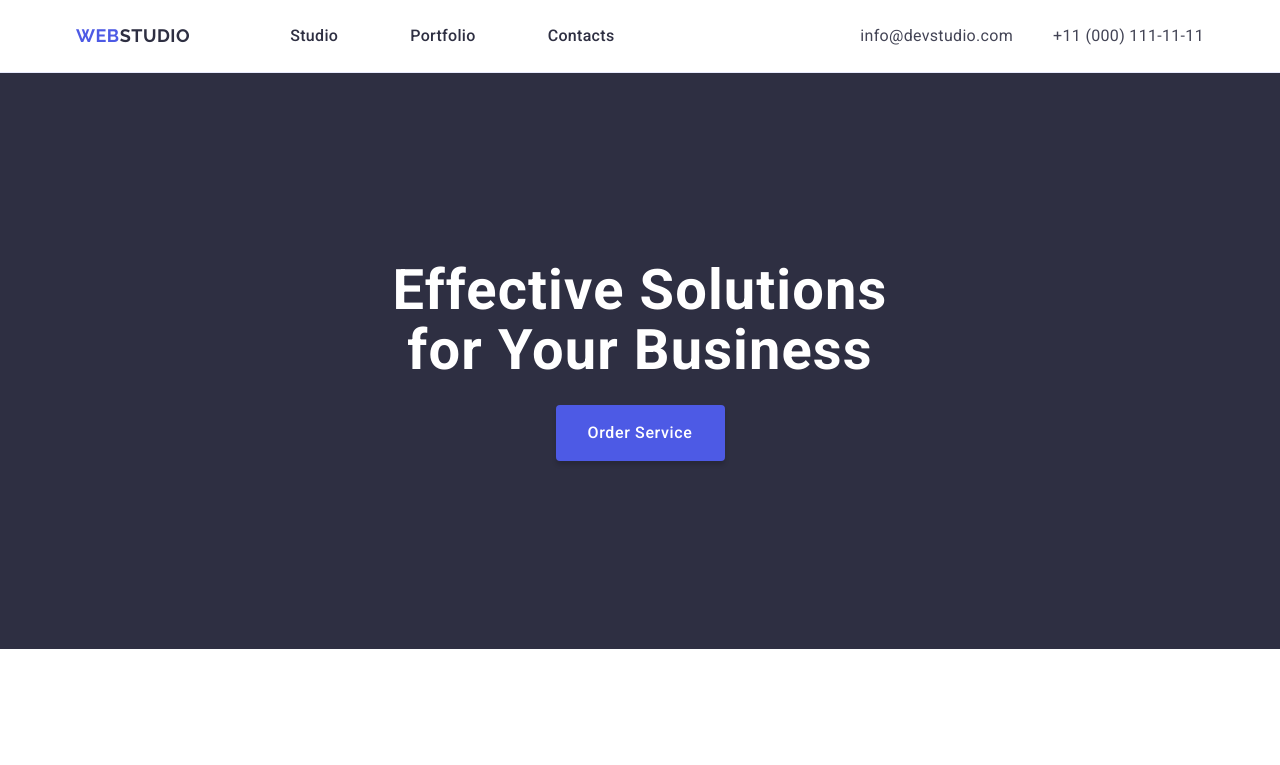
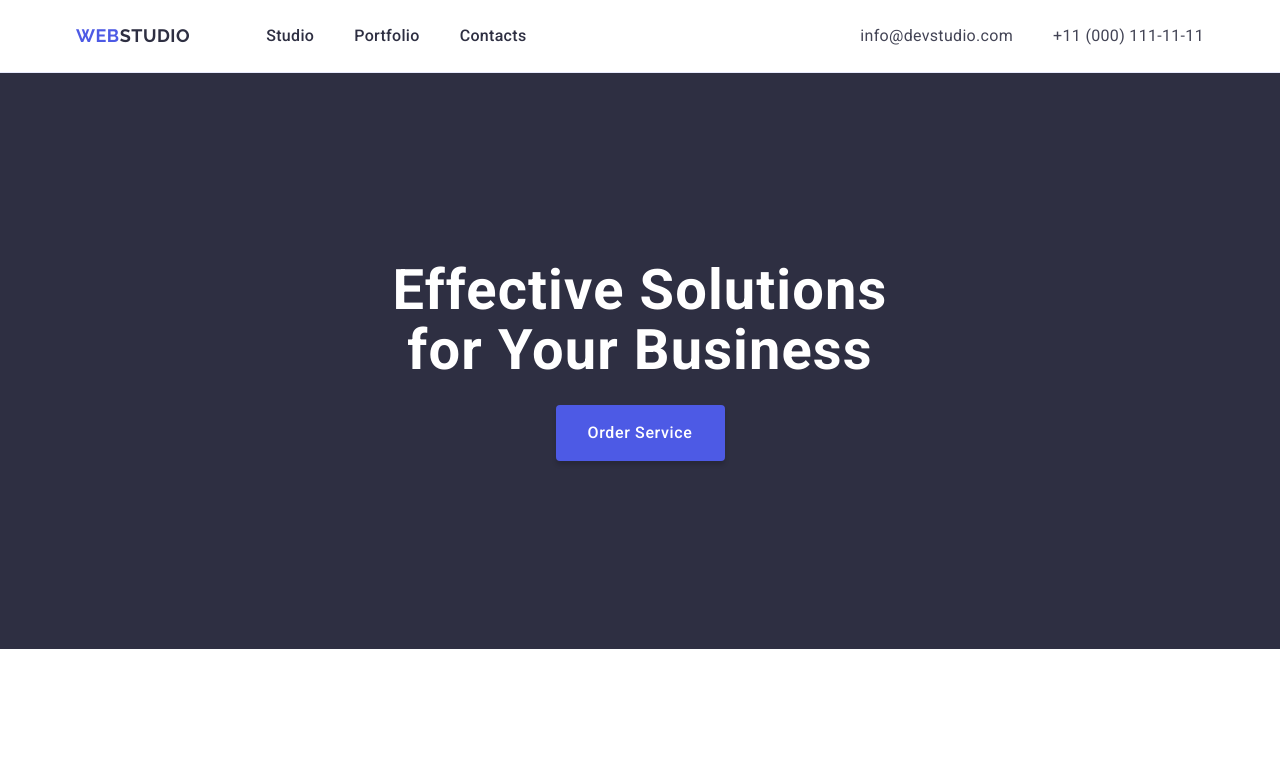
Before and after one commit to Vitavanika/goit-markup-hw-03, a plain HTML site: page index.html in a window 1280 px wide. Shown: the top 765 px of the page. Drawn offline with nearby package versions, Linux system fonts and the light colour scheme.

Commit message:
correct css

```diff
--- a/css/styles.css
+++ b/css/styles.css
@@ -101,14 +101,14 @@ h3 {
 
 .nav-list {
     display: flex;
-    gap: 24px;
+    gap: 40px;
 }
 
 .nav-item {}
 
 .nav-link {
     display: block;
-    padding: 24px;
+    padding: 24px 0;
     font-weight: 500;
     font-size: 16px;
     line-height: 1.5;
@@ -241,6 +241,7 @@ h3 {
 }
 
 .team-list {
+    gap: 24px;
     display: flex;
     justify-content: space-between;
 }
@@ -256,6 +257,7 @@ h3 {
 }
 
 .team-subtitle {
+    margin-bottom: 8px;
     font-size: 20px;
     font-weight: 500;
     line-height: 1.2;
```
